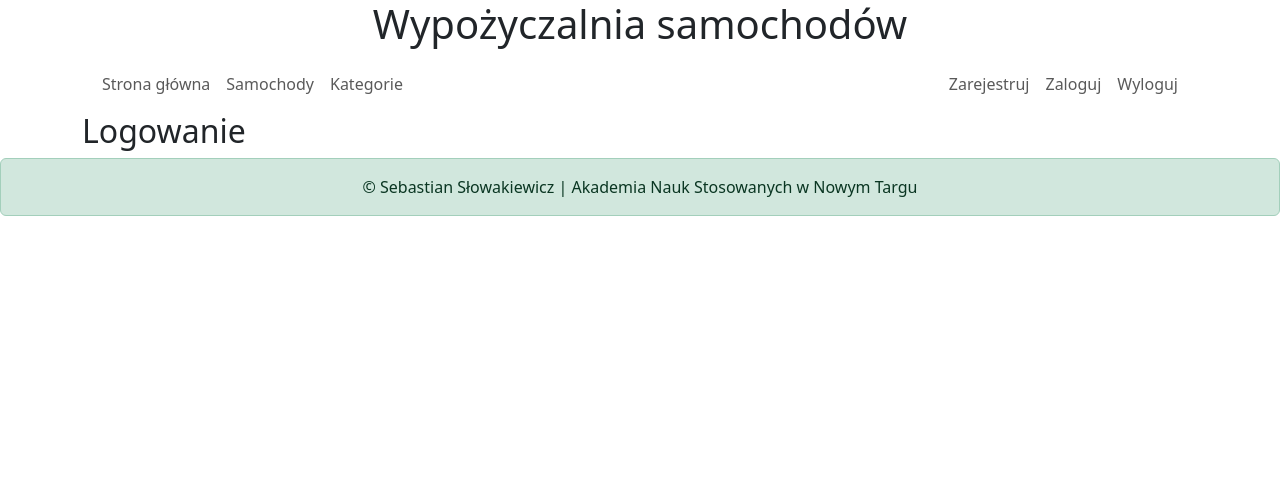
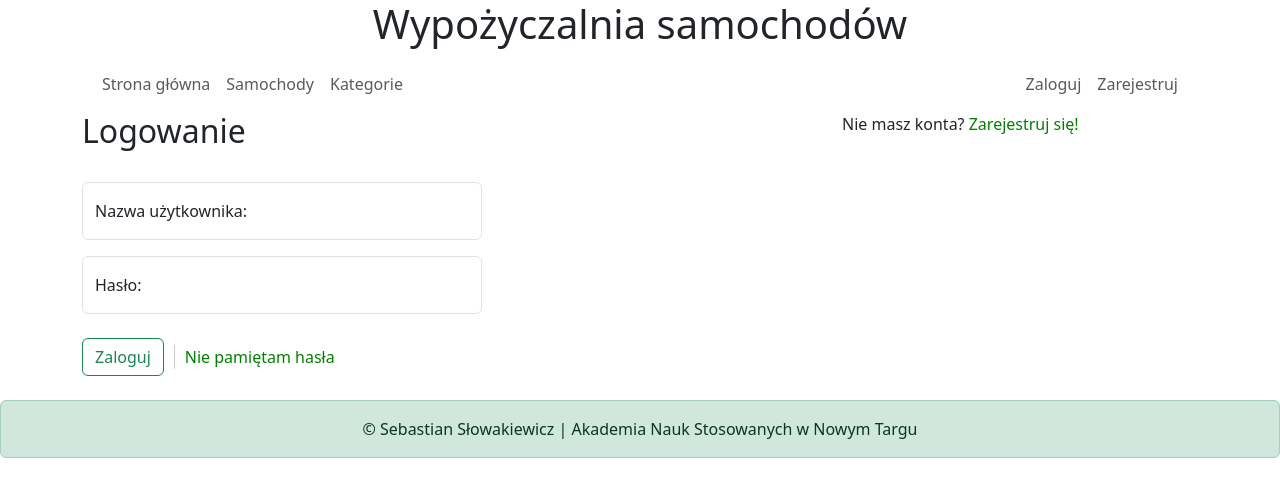
Before and after one commit to SebastianSlowakiewicz/CarRental, a Django app: page /users/login/ in a window 1280 px wide. Shown: the top 497 px of the page. Run offline with Django 5.2, Linux system fonts and the light colour scheme.

Commit message:
added login form and user dashboard

```diff
--- a/templates/base.html.jinja
+++ b/templates/base.html.jinja
@@ -17,9 +17,15 @@
                     <a class="nav-link" href="{% url 'categories' %}">Kategorie</a>
                 </div>
                 <div class="navbar-nav">
+                    {% if user.is_authenticated %}
+                    <a class="nav-link" href="{% url 'dashboard' %}">{{ user.username }}</a>
+                    {% else %}
+                    <a class="nav-link" href="{% url 'login' %}">Zaloguj</a>
                     <a class="nav-link" href="{% url 'register' %}">Zarejestruj</a>
-                    <a class="nav-link" href="{% url 'login' %}">Zaloguj</a>
-                    <a class="nav-link" href="{% url 'logout' %}">Wyloguj</a>
+                    {% endif %}
+                    {% if user.is_authenticated %}
+                    <a class="btn btn-outline-success" href="{% url 'logout' %}">Wyloguj</a>
+                    {% endif %}
                 </div>
             </div>
         </nav>
--- /dev/null
+++ b/templates/users/dashboard.html.jinja
@@ -0,0 +1,6 @@
+{% extends "base.html.jinja" %}
+{% block left_panel %}
+<h2>Witaj, {{ request.user.username }}!</h2>
+<p>To jest Twój panel użytkownika.</p>
+<a href="{% url 'logout' %}">Wyloguj się</a>
+{% endblock left_panel %}
--- a/templates/users/login.html.jinja
+++ b/templates/users/login.html.jinja
@@ -1,4 +1,35 @@
 {% extends "base.html.jinja" %}
 {% block left_panel %}
 <h2>Logowanie</h2>
+<br>
+{% if messages %}
+    {% for message in messages %}
+        <p class="alert alert-danger" style="max-width: 400px;" role="alert">{{ message }}</p>
+    {% endfor %}
+{% endif %}
+<form method="post">
+    {% csrf_token %}
+    <div class="form-floating mb-3" style="max-width: 400px;">
+        <input type="username" class="form-control" id="floatingInput" placeholder="Nazwa123" name="username" required>
+        <label for="floatingInput">Nazwa użytkownika:</label>
+      </div>
+    <div class="form-floating" style="max-width: 400px;">
+        <input type="password" class="form-control" id="floatingPassword" placeholder="Password" name="password"
+        required>
+        <label for="floatingPassword">Hasło:</label>
+      </div>
+    <br>
+    <div style="display: flex; align-items: center; gap: 10px; max-width: 400px;">
+        <button type="submit" class="btn btn-outline-success">Zaloguj</button>
+        <div style="border-left: 1px solid #ccc; height: 24px;"></div>
+        <p style="margin: 0;"><a href="{% url 'password_reset' %}" style="color: green; text-decoration: none;">Nie pamiętam hasła</a></p>
+    </div>
+</form>
+
+<br>
+
 {% endblock left_panel %}
+
+{% block right_panel %}
+<p style="margin: 0;">Nie masz konta?<a href="{% url 'register' %}" style="color: green; text-decoration: none;"> Zarejestruj się!</a></p>
+{% endblock right_panel %}
--- a/templates/users/register.html.jinja
+++ b/templates/users/register.html.jinja
@@ -3,7 +3,7 @@
 <h2>Rejestracja</h2>
 <form method="POST">
     {% csrf_token %}
-    {{ form_user_register.as_p }}
+    <div class="mb-3">{{ form_user_register.as_p }}</div>
     <button type="submit">Zarejestruj się</button>
 </form>
 
--- a/users/urls.py
+++ b/users/urls.py
@@ -1,8 +1,14 @@
 from django.urls import path
+from django.contrib.auth import views as auth_views
 from . import views
 
 urlpatterns = [
     path('register/', views.register, name='register'),
-    path('login/', views.login, name='login'),
-    path('logout/', views.logout, name='logout'),
+     path('login/', views.user_login, name='login'),
+    path('logout/', views.user_logout, name='logout'),
+    path('dashboard/', views.dashboard, name='dashboard'),
+    path('password_reset/', auth_views.PasswordResetView.as_view(), name='password_reset'),
+    path('password_reset/done/', auth_views.PasswordResetDoneView.as_view(), name='password_reset_done'),
+    path('reset/<uidb64>/<token>/', auth_views.PasswordResetConfirmView.as_view(), name='password_reset_confirm'),
+    path('reset/done/', auth_views.PasswordResetCompleteView.as_view(), name='password_reset_complete'),
 ]
--- a/users/views.py
+++ b/users/views.py
@@ -1,4 +1,8 @@
 from django.shortcuts import redirect, render
+from django.contrib.auth.decorators import login_required
+from django.contrib.auth.forms import AuthenticationForm
+from django.contrib.auth import authenticate, login, logout
+from django.contrib import messages
 from . import forms
 from .forms import RegisterUserForm
 
@@ -14,8 +18,28 @@ def register(request):
     context = {'form_user_register': form_user_register}
     return render(request, 'users/register.html.jinja', context)
 
-def login(request):
-    return render(request, 'users/login.html.jinja')
+def user_login(request):
+    if request.method == "POST":
+        username = request.POST["username"]
+        password = request.POST["password"]
+        user = authenticate(request, username=username, password=password)
 
-def logout(request):
-    return render(request, 'users/logout.html.jinja')
+        if user is not None:
+            login(request, user)
+            return redirect("dashboard")  # Zamień 'dashboard' na nazwę swojej strony użytkownika
+        else:
+            messages.error(request, "Nieprawidłowa nazwa użytkownika lub hasło.")
+
+    return render(request, "users/login.html.jinja")
+
+
+
+def user_logout(request):
+    logout(request)
+    return redirect("login")
+
+
+
+@login_required(login_url='login')
+def dashboard(request):
+    return render(request, "users/dashboard.html.jinja", {"user": request.user})
```
Also changed, not shown: carrental/settings.py (+7 -1 lines), users/forms.py (+12 -0 lines).
